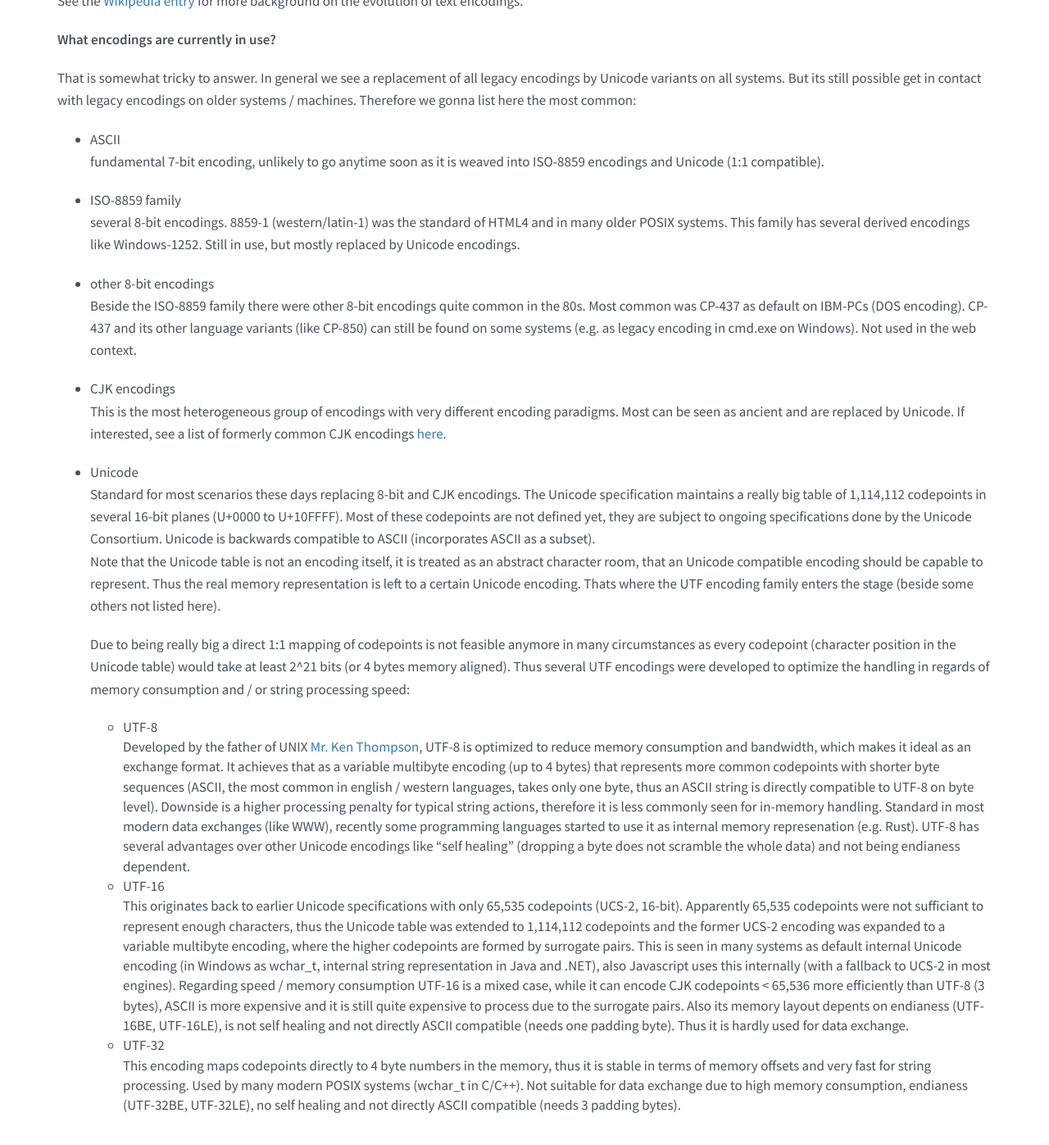
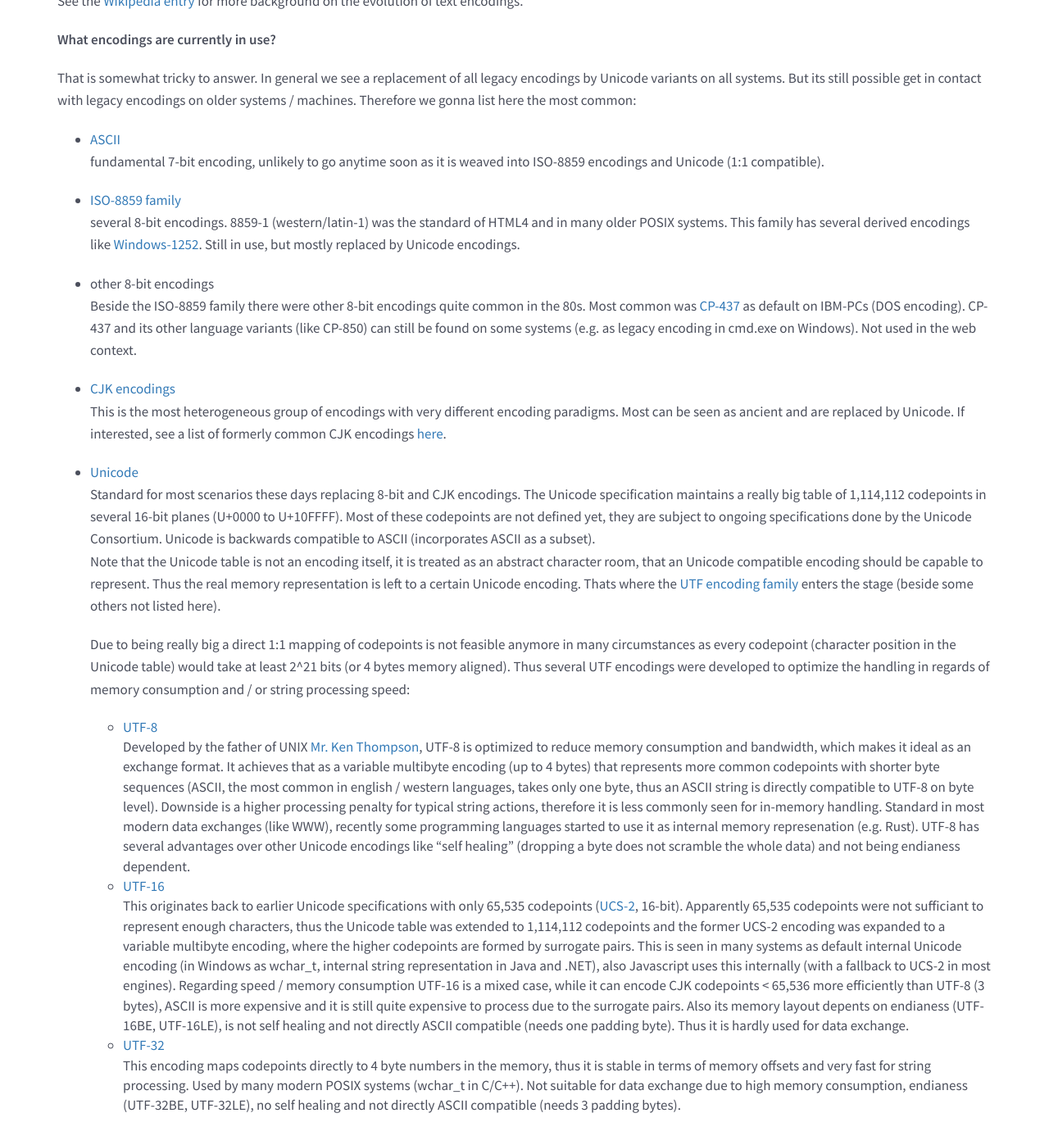
Before and after one commit to xtermjs/xtermjs.org, a Jekyll site: the page built from _docs/guides/encoding.md, in a window 1280 px wide and 1400 px high, scrolled down 4285 px. Shown: the top 1397 px of the window at 82% size. Built offline with Jekyll 4.4.1, drawn with Linux system fonts in a browser that asks for light colours; nearby versions of some CDN libraries; some of the changed lines change nothing that is shown; some of the changed text lies outside the part shown.

Commit message:
add more references/links

```diff
--- a/_docs/guides/encoding.md
+++ b/_docs/guides/encoding.md
@@ -147,7 +147,7 @@ __Refresher - what is a text encoding?__
 An encoding is a mapping of a piece of information to some meaning, a convention what it represents / stands for.
 In a computer system a text encoding typically maps certain bit sequences (numbers) to characters (charmap).
 
-Historically text encodings evolved with the invention of automated information processing and the need to represent natural language systems in a machine / memory state (from Morse code, Baudot, ASCII up to Unicode variants). The earlier encodings were limited to certain languages (like ASCII with english letters only) and had a smaller memory footprint (ASCII is only 7 bit per character). With the broader adoption of computer systems worldwide in the 70s and 80s this was a big limitation and led to the standardization of language specific 8-bit encodings (DOS encodings, ISO 8859), which can encode most latin based languages and several others with small alphabets. Languages with really big alphabets like CJK still could not be represented, thus several multibyte encoding systems were developed. This led to a nightmare of different encoding systems and eventually to the idea to standardize this further in "one to rule them all" - Unicode (first release 1990).
+Historically text encodings evolved with the invention of automated information processing and the need to represent natural language systems in a machine / memory state (from Morse code, Baudot, ASCII up to Unicode variants). The earlier encodings were limited to certain languages (like ASCII with english letters only) and had a smaller memory footprint (ASCII is only 7 bit per character). With the broader adoption of computer systems worldwide in the 70s and 80s this was a big limitation and led to the standardization of language specific 8-bit encodings (DOS encodings, ISO 8859), which can encode most latin based languages and several others with small alphabets. Languages with really big alphabets like CJK still could not be represented, thus several multibyte encoding systems were developed. This led to a nightmare of different encoding systems and eventually to the idea to standardize this further in "one to rule them all" - Unicode (first release 1991).
 
 See the [Wikipedia entry](https://en.wikipedia.org/wiki/Character_encoding) for more background on the evolution of text encodings.
 
@@ -156,28 +156,28 @@ __What encodings are currently in use?__
 
 That is somewhat tricky to answer. In general we see a replacement of all legacy encodings by Unicode variants on all systems. But its still possible get in contact with legacy encodings on older systems / machines. Therefore we gonna list here the most common:
 
-- ASCII
+- [ASCII](https://en.wikipedia.org/wiki/ASCII)
   fundamental 7-bit encoding, unlikely to go anytime soon as it is weaved into ISO-8859 encodings and Unicode (1:1 compatible).
 
-- ISO-8859 family
-  several 8-bit encodings. 8859-1 (western/latin-1) was the standard of HTML4 and in many older POSIX systems. This family has several derived encodings like Windows-1252. Still in use, but mostly replaced by Unicode encodings.
+- [ISO-8859 family](https://en.wikipedia.org/wiki/ISO/IEC_8859)
+  several 8-bit encodings. 8859-1 (western/latin-1) was the standard of HTML4 and in many older POSIX systems. This family has several derived encodings like [Windows-1252](https://en.wikipedia.org/wiki/Windows-1252). Still in use, but mostly replaced by Unicode encodings.
 
 - other 8-bit encodings
-  Beside the ISO-8859 family there were other 8-bit encodings quite common in the 80s. Most common was CP-437 as default on IBM-PCs (DOS encoding). CP-437 and its other language variants (like CP-850) can still be found on some systems (e.g. as legacy encoding in cmd.exe on Windows). Not used in the web context.
+  Beside the ISO-8859 family there were other 8-bit encodings quite common in the 80s. Most common was [CP-437](https://en.wikipedia.org/wiki/Code_page_437) as default on IBM-PCs (DOS encoding). CP-437 and its other language variants (like CP-850) can still be found on some systems (e.g. as legacy encoding in cmd.exe on Windows). Not used in the web context.
 
-- CJK encodings
+- [CJK encodings](https://en.wikipedia.org/wiki/CJK_characters)
   This is the most heterogeneous group of encodings with very different encoding paradigms. Most can be seen as ancient and are replaced by Unicode. If interested, see a list of formerly common CJK encodings [here](https://en.wikipedia.org/wiki/CJK_characters#Encoding).
 
-- Unicode
+- [Unicode](https://en.wikipedia.org/wiki/Unicode)
   Standard for most scenarios these days replacing 8-bit and CJK encodings. The Unicode specification maintains a really big table of 1,114,112 codepoints in several 16-bit planes (U+0000 to U+10FFFF). Most of these codepoints are not defined yet, they are subject to ongoing specifications done by the Unicode Consortium. Unicode is backwards compatible to ASCII (incorporates ASCII as a subset).
-  Note that the Unicode table is not an encoding itself, it is treated as an abstract character room, that an Unicode compatible encoding should be capable to represent. Thus the real memory representation is left to a certain Unicode encoding. Thats where the UTF encoding family enters the stage (beside some others not listed here).
+  Note that the Unicode table is not an encoding itself, it is treated as an abstract character room, that an Unicode compatible encoding should be capable to represent. Thus the real memory representation is left to a certain Unicode encoding. Thats where the [UTF encoding family](https://en.wikipedia.org/wiki/Unicode#UTF) enters the stage (beside some others not listed here).
 
   Due to being really big a direct 1:1 mapping of codepoints is not feasible anymore in many circumstances as every codepoint (character position in the Unicode table) would take at least 2^21 bits (or 4 bytes memory aligned). Thus several UTF encodings were developed to optimize the handling in regards of memory consumption and / or string processing speed:
-    - UTF-8
+    - [UTF-8](https://en.wikipedia.org/wiki/UTF-8)
     Developed by the father of UNIX [Mr. Ken Thompson](https://en.wikipedia.org/wiki/Ken_Thompson), UTF-8 is optimized to reduce memory consumption and bandwidth, which makes it ideal as an exchange format. It achieves that as a variable multibyte encoding (up to 4 bytes) that represents more common codepoints with shorter byte sequences (ASCII, the most common in english / western languages, takes only one byte, thus an ASCII string is directly compatible to UTF-8 on byte level). Downside is a higher processing penalty for typical string actions, therefore it is less commonly seen for in-memory handling. Standard in most modern data exchanges (like WWW), recently some programming languages started to use it as internal memory represenation (e.g. Rust). UTF-8 has several advantages over other Unicode encodings like "self healing" (dropping a byte does not scramble the whole data) and not being endianess dependent.
-    - UTF-16
-    This originates back to earlier Unicode specifications with only 65,535 codepoints (UCS-2, 16-bit). Apparently 65,535 codepoints were not sufficiant to represent enough characters, thus the Unicode table was extended to 1,114,112 codepoints and the former UCS-2 encoding was expanded to a variable multibyte encoding, where the higher codepoints are formed by surrogate pairs. This is seen in many systems as default internal Unicode encoding (in Windows as wchar_t, internal string representation in Java and .NET), also Javascript uses this internally (with a fallback to UCS-2 in most engines). Regarding speed / memory consumption UTF-16 is a mixed case, while it can encode CJK codepoints < 65,536 more efficiently than UTF-8 (3 bytes), ASCII is more expensive and it is still quite expensive to process due to the surrogate pairs. Also its memory layout depents on endianess (UTF-16BE, UTF-16LE), is not self healing and not directly ASCII compatible (needs one padding byte). Thus it is hardly used for data exchange.
-    - UTF-32
+    - [UTF-16](https://en.wikipedia.org/wiki/UTF-16)
+    This originates back to earlier Unicode specifications with only 65,535 codepoints ([UCS-2](https://en.wikipedia.org/wiki/Universal_Coded_Character_Set), 16-bit). Apparently 65,535 codepoints were not sufficiant to represent enough characters, thus the Unicode table was extended to 1,114,112 codepoints and the former UCS-2 encoding was expanded to a variable multibyte encoding, where the higher codepoints are formed by surrogate pairs. This is seen in many systems as default internal Unicode encoding (in Windows as wchar_t, internal string representation in Java and .NET), also Javascript uses this internally (with a fallback to UCS-2 in most engines). Regarding speed / memory consumption UTF-16 is a mixed case, while it can encode CJK codepoints < 65,536 more efficiently than UTF-8 (3 bytes), ASCII is more expensive and it is still quite expensive to process due to the surrogate pairs. Also its memory layout depents on endianess (UTF-16BE, UTF-16LE), is not self healing and not directly ASCII compatible (needs one padding byte). Thus it is hardly used for data exchange.
+    - [UTF-32](https://en.wikipedia.org/wiki/UTF-32)
     This encoding maps codepoints directly to 4 byte numbers in the memory, thus it is stable in terms of memory offsets and very fast for string processing. Used by many modern POSIX systems (wchar_t in C/C++). Not suitable for data exchange due to high memory consumption, endianess (UTF-32BE, UTF-32LE), no self healing and not directly ASCII compatible (needs 3 padding bytes).
 
 
```
